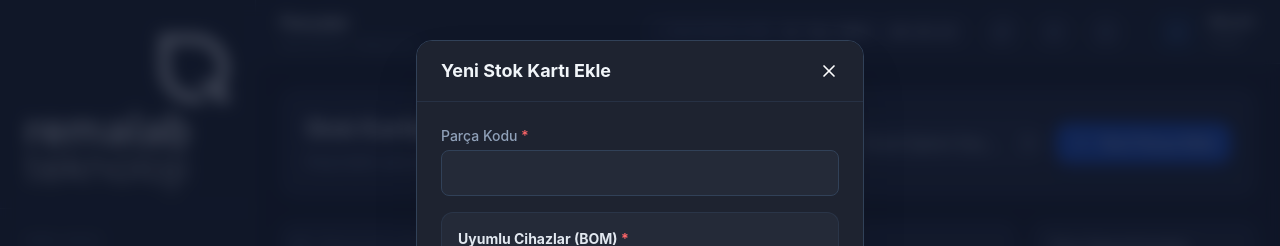
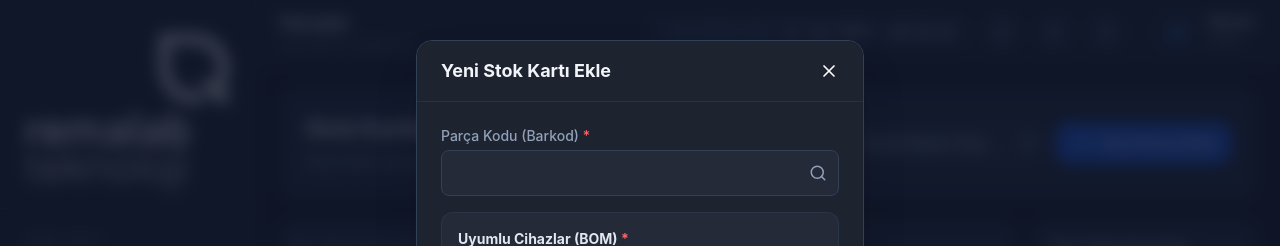
Before and after one commit to YusufPEKERR/remalab, a React (Vite) app in the folder frontend/: page /parts in a window 1280 px wide. Both pictures are taken after a click on the button "Yeni Parça Ekle". Shown: the top 246 px of the page. Built offline with nearby package versions, Linux system fonts and the light colour scheme.

Commit message:
feat: add BOM multiple models and barcode autofill

```diff
--- a/frontend/src/pages/Parts.jsx
+++ b/frontend/src/pages/Parts.jsx
@@ -176,6 +176,29 @@ export default function Parts() {
       part_category: value,
       department: Array.from(new Set([...prev.department, ...mapped]))
     }));
+  };
+
+  const handleSearchBarcode = (e) => {
+    if (e && e.preventDefault) e.preventDefault();
+    if (!formData.item_code) return;
+    const existing = parts.find(p => p.item_code === formData.item_code);
+    if (existing) {
+      setFormData({
+        ...existing,
+        // Ensure department is correctly formatted as an array for the form
+        department: existing.department ? String(existing.department).split(',').map(d => d.trim()).filter(Boolean) : []
+      });
+      // Update compatibleList
+      const brands = (existing.brand || '').split(',').map(s => s.trim()).filter(Boolean);
+      const models = (existing.model || '').split(',').map(s => s.trim()).filter(Boolean);
+      const list = [];
+      for (let i = 0; i < Math.max(brands.length, models.length); i++) {
+        list.push({ brand: brands[i] || '', model: models[i] || '' });
+      }
+      setCompatibleList(list);
+    } else {
+      alert("Bu parça koduna ait mevcut bir kayıt bulunamadı.");
+    }
   };
 
   const handleAddCompatibleModel = () => {
@@ -512,13 +535,29 @@ export default function Parts() {
 
             <form onSubmit={handleSubmit} className="p-6 space-y-4">
               <div>
-                <label className="block text-sm font-medium text-slate-400 mb-1">Parça Kodu <span className="text-red-400">*</span></label>
-                <input
-                  type="text" required
-                  className="w-full bg-slate-50 dark:bg-[#242a38] border border-slate-200 dark:border-slate-700 rounded-lg px-3 py-2.5 text-slate-800 dark:text-slate-200 focus:outline-none focus:border-blue-500"
-                  value={formData.item_code}
-                  onChange={e => setFormData({...formData, item_code: e.target.value})}
-                />
+                <label className="block text-sm font-medium text-slate-400 mb-1">Parça Kodu (Barkod) <span className="text-red-400">*</span></label>
+                <div className="relative">
+                  <input
+                    type="text" required
+                    className="w-full bg-slate-50 dark:bg-[#242a38] border border-slate-200 dark:border-slate-700 rounded-lg pl-3 pr-10 py-2.5 text-slate-800 dark:text-slate-200 focus:outline-none focus:border-blue-500"
+                    value={formData.item_code}
+                    onChange={e => setFormData({...formData, item_code: e.target.value})}
+                    onKeyDown={(e) => {
+                      if (e.key === 'Enter') {
+                        e.preventDefault();
+                        handleSearchBarcode();
+                      }
+                    }}
+                  />
+                  <button
+                    type="button"
+                    onClick={handleSearchBarcode}
+                    className="absolute inset-y-0 right-0 flex items-center px-3 text-slate-400 hover:text-blue-500 transition-colors"
+                    title="Bilgileri Getir"
+                  >
+                    <Search size={18} />
+                  </button>
+                </div>
               </div>
               <div className="bg-slate-50 dark:bg-[#242a38] p-4 rounded-xl border border-slate-200 dark:border-slate-700/50 space-y-3">
                 <label className="block text-sm font-bold text-slate-800 dark:text-slate-200">Uyumlu Cihazlar (BOM) <span className="text-red-400">*</span></label>
```
